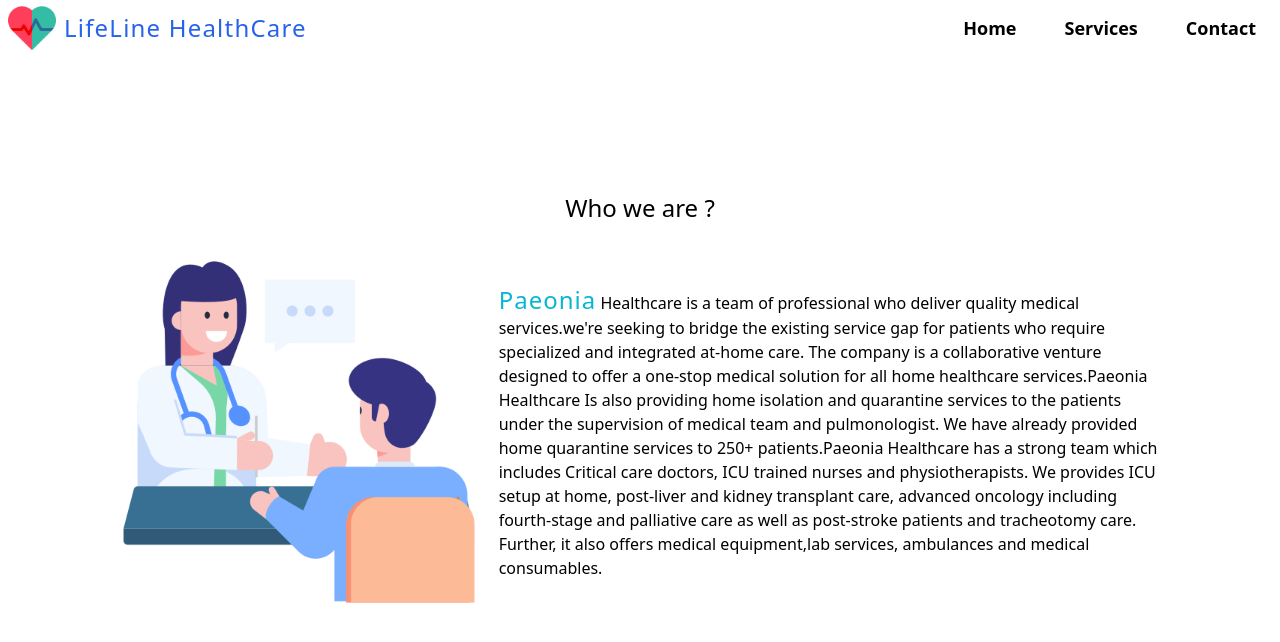
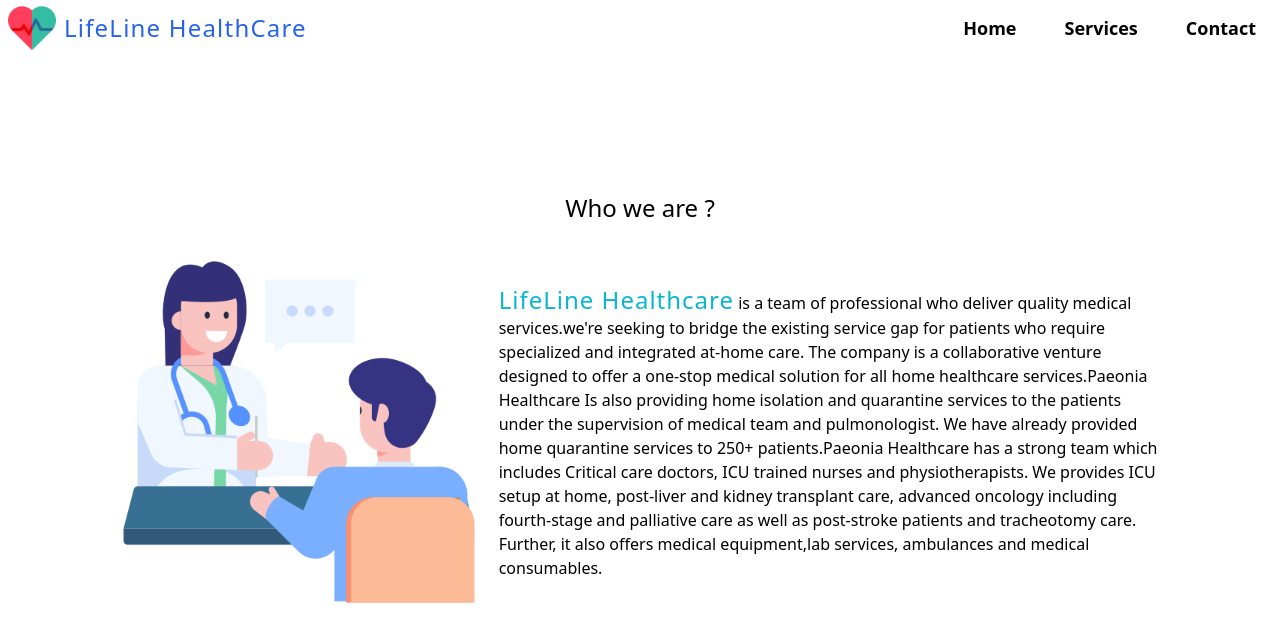
Before and after one commit to RAWS1N/lifeline-healthcare, a React (Create React App) app: page / in a window 1280 px wide. Shown: the top 642 px of the page. Built offline with nearby package versions, Linux system fonts and the light colour scheme.

Commit message:
logo renamed

```diff
--- a/src/Components/Main.jsx
+++ b/src/Components/Main.jsx
@@ -16,9 +16,9 @@
           />
           <h4 className=" px-2">
             <span className="text-cyan-500 text-2xl tracking-[1px] font-medium">
-              Paeonia
+              LifeLine Healthcare
             </span>{" "}
-            Healthcare is a team of professional who deliver quality medical
+             is a team of professional who deliver quality medical
             services.we're seeking to bridge the existing service gap for
             patients who require specialized and integrated at-home care. The
             company is a collaborative venture designed to offer a one-stop
```
